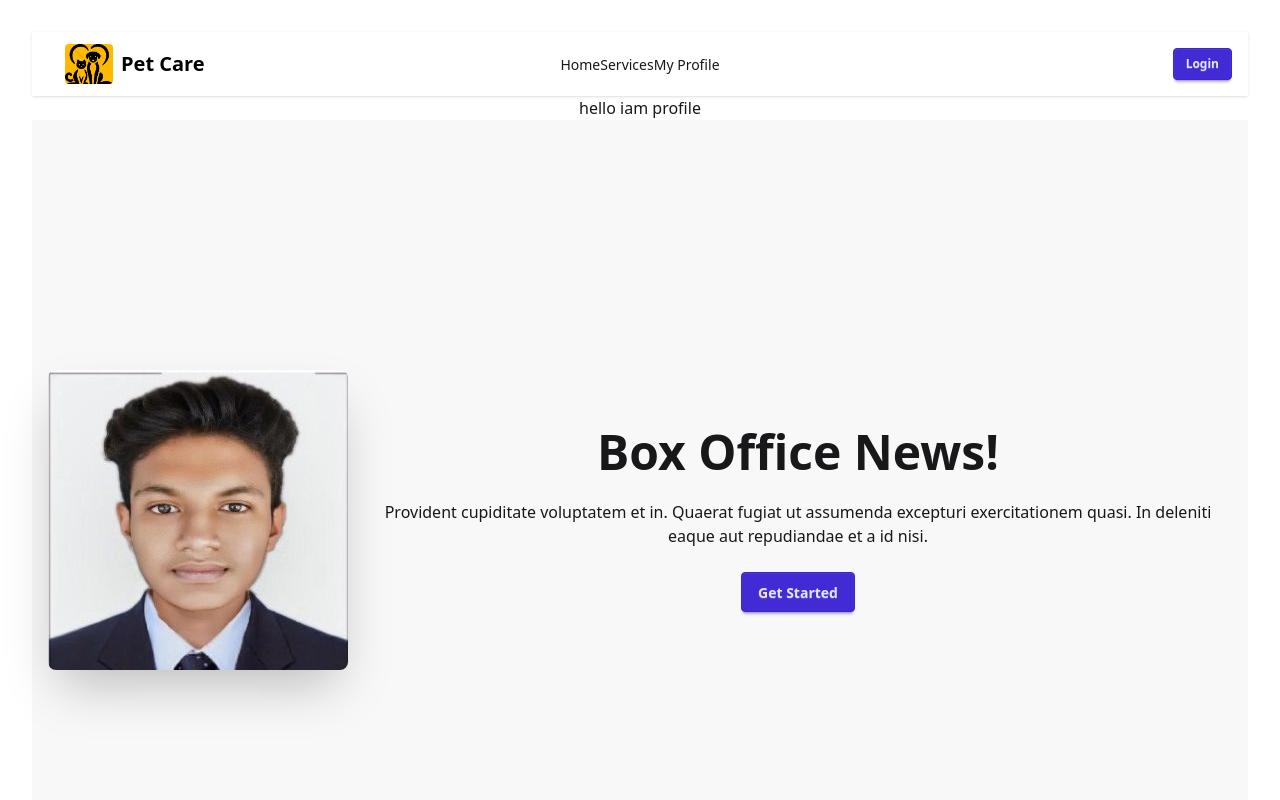
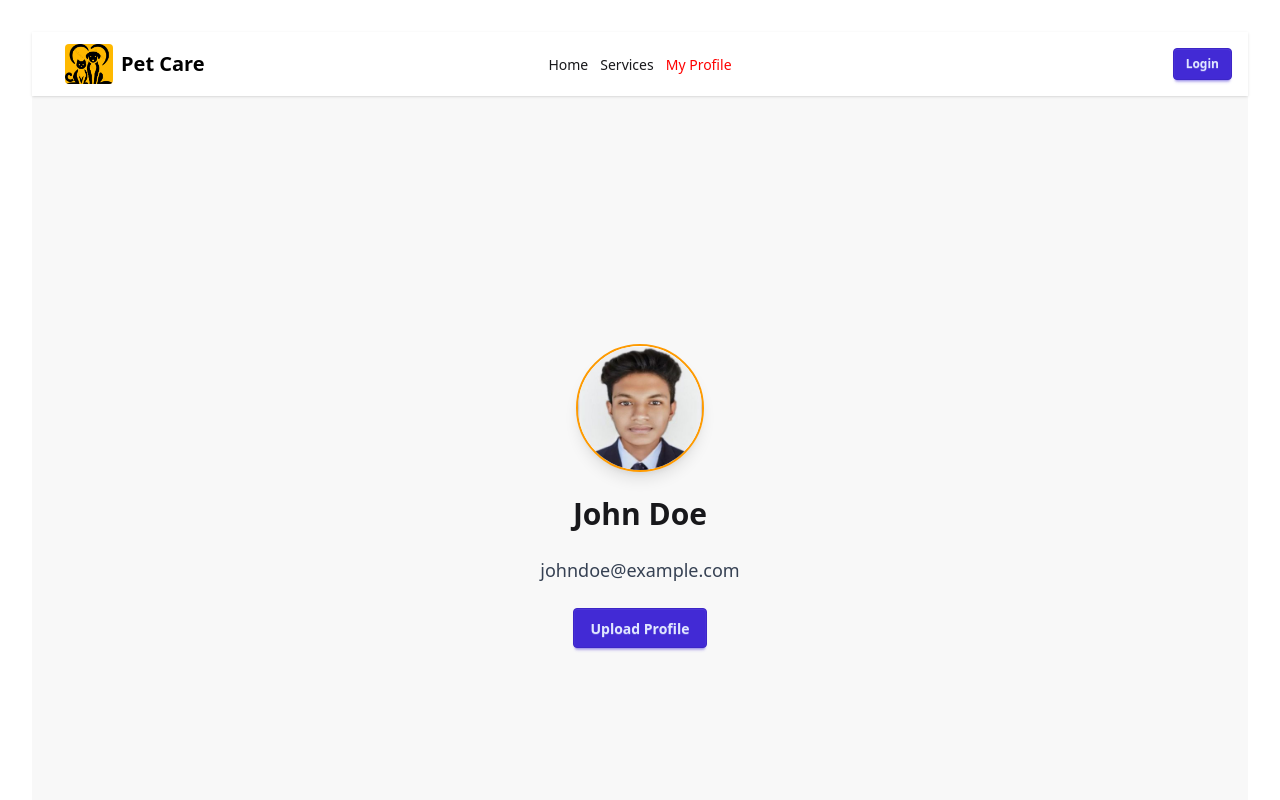
Before and after one commit to akashroy651/pet-care-in-winter, a React (Vite) app: page /Profile in a window 1280 px wide. Shown: the top 800 px of the page. Built offline with nearby package versions, Linux system fonts and the light colour scheme; no server answers.

Commit message:
added update profile

```diff
--- a/src/Component/Navbar/Navbar.jsx
+++ b/src/Component/Navbar/Navbar.jsx
@@ -1,99 +1,6 @@
-// // import React, { useContext } from "react";
-// import img from '../../assets/logo.png'
-// import { NavLink } from "react-router-dom";
-// // import { AuthContext } from "../../AuthProvider"; // ✅ Auth Context import
-
-// import '../../Component/Navbar/Navbar.css'
-// import { AuthContext } from "../../AuthProvider";
-// import { useContext, useState } from 'react';
-
-// //  login btn set
-
-// import Login from '../Login/Login';
 
 
-// const Navbar = () => {
-
-//   // const { user, logOut } = useContext(AuthContext); // ✅ user & logout function
-
-//   // //  login btn set
-//   const [showLogin, setShowLogin] = useState(false);
-
-
-
-
-
-
-//   return (
-//     <div className="navbar bg-base-100 shadow-sm">
-//       <div className="navbar-start">
-//         <div className="dropdown">
-//           <div tabIndex={0} role="button" className="btn btn-ghost lg:hidden">
-//             <svg xmlns="http://www.w3.org/2000/svg" className="h-5 w-5" fill="none"
-//               viewBox="0 0 24 24" stroke="currentColor">
-//               <path strokeLinecap="round" strokeLinejoin="round" strokeWidth="2"
-//                 d="M4 6h16M4 12h8m-8 6h16" />
-//             </svg>
-//           </div>
-
-//           <ul tabIndex="-1" className="menu menu-sm dropdown-content bg-base-100 rounded-box z-1 mt-3 w-52 p-2 shadow">
-//             <NavLink to="/"><li><a>Home</a></li></NavLink>
-//             <NavLink to="/services"><li><a>Services</a></li></NavLink>
-//             <NavLink to="/profile"><li><a>My Profile</a></li></NavLink>
-//           </ul>
-//         </div>
-
-//         <NavLink to="/">
-//           <a className="btn btn-ghost text-xl flex items-center gap-2">
-//             <img src={img} className="w-12 bg-amber-400 rounded" alt="" />
-//             <p className="text-black">Pet Care</p>
-//           </a>
-//         </NavLink>
-
-//       </div>
-
-//       <div className="navbar-center hidden lg:flex">
-//         <ul className="menu menu-horizontal px-1">
-//           <NavLink to="/"><li><a>Home</a></li></NavLink>
-//           <NavLink to="/services"><li><a>Services</a></li></NavLink>
-//           <NavLink to="/profile"><li><a>My Profile</a></li></NavLink>
-//         </ul>
-//       </div>
-
-//       <div className="navbar-end gap-3">
-//    <button onClick={() => setShowLogin(true)}>Login</button>
-
-//       {/* যদি showLogin true হয়, তাহলে Login component দেখাও */}
-//  {showLogin && (
-//   <div className="fixed inset-0 bg-black/50 flex justify-center items-center z-50">
-//     <div className="bg-white p-6 rounded-lg min-w-[300px] relative">
-//       <button
-//         onClick={() => setShowLogin(false)}
-//         className="absolute top-2 right-2 text-xl font-bold"
-//       >
-//         ✕
-//       </button>
-
-//       <Login onClose={() => setShowLogin(false)} />   {/* ✅ Modal বন্ধ controller */}
-//     </div>
-//   </div>
-// )}
-//       </div>
-//     </div>
-//   );
-// };
-
-// export default Navbar;
-
-
-
-
-
-
-
-
-
-
+import '../../Component/Navbar/Navbar.css'
 import img from '../../assets/logo.png';
 import { NavLink } from "react-router-dom";
 
@@ -103,9 +10,9 @@ const Navbar = () => {
 
 
   return (
-    <div className="navbar bg-base-100 shadow-sm px-4">
+    <div className="navbar bg-base-100 shadow-sm px-4 ">
 
-      {/* Navbar Startn*/}
+      {/* Navbar*/}
       <div className="navbar-start">
         <div className="dropdown">
           {/* Mobile Menu Button */}
@@ -117,7 +24,7 @@ const Navbar = () => {
             </svg>
           </div>
 
-          {/* Mobile Menu Items */}
+          {/* Menu Items */}
           <ul tabIndex="-1" className="menu menu-sm dropdown-content bg-base-100 rounded-box mt-3 w-52 p-2 shadow">
             <NavLink to="/"><li>Home</li></NavLink>
             <NavLink to="/services"><li>Services</li></NavLink>
@@ -132,16 +39,16 @@ const Navbar = () => {
         </NavLink>
       </div>
 
-      {/* Navbar Center (Desktop Menu) */}
+      {/* Navbar  Menu) */}
       <div className="navbar-center hidden lg:flex">
-        <ul className="menu menu-horizontal px-1">
+        <ul className="menu menu-horizontal px-1 gap-3">
           <NavLink to="/"><li>Home</li></NavLink>
           <NavLink to="/services"><li>Services</li></NavLink>
           <NavLink to="/profile"><li>My Profile</li></NavLink>
         </ul>
       </div>
 
-      {/* Navbar End */}
+      {/* Navbar login button */}
       <div className="navbar-end">
       <GoogleLogin></GoogleLogin>
 
--- a/src/Component/Profile/Profile.jsx
+++ b/src/Component/Profile/Profile.jsx
@@ -1,29 +1,124 @@
-import React from "react";
-import img from '../../assets/resize.jpg'
+// import React from "react";
+// import img from '../../assets/resize.jpg'
 
 
+// const Profile = () => {
+//   return (
+//     <div>
+
+//       <div className="hero bg-base-200 min-h-screen">
+//         <div className="hero-content flex-col lg:flex-row">
+//           <img
+//             // src="https://img.daisyui.com/images/stock/photo-1635805737707-575885ab0820.webp"
+//             src={img}
+//             className="max-w-sm rounded-lg shadow-2xl"
+//           />
+//           <div>
+//             <h1 className="text-5xl font-bold">Box Office News!</h1>
+//             <p className="py-6">
+//               Provident cupiditate voluptatem et in. Quaerat fugiat ut assumenda
+//               excepturi exercitationem quasi. In deleniti eaque aut repudiandae
+//               et a id nisi.
+//             </p>
+//             <button className="btn btn-primary">Get Started</button>
+//           </div>
+//         </div>
+//       </div>
+//     </div>
+//   );
+// };
+
+// export default Profile;
+
+
+
+
+
+
+
+
+
+
+// import React from "react";
+// // তুমি চাইলে নিজের image path use করতে পারো, নচেৎ user.photoURL ব্যবহার হবে
+// import img from '../../assets/resize.jpg';
+
+// const Profile = ({ user }) => {
+//   if (!user) {
+//     return (
+//       <div className="flex items-center justify-center min-h-screen">
+//         <p className="text-xl font-semibold">Please login first</p>
+//       </div>
+//     );
+//   }
+
+//   return (
+//     <div className="hero bg-base-200 min-h-screen">
+//       <div className="hero-content flex-col lg:flex-row gap-10">
+//         {/* User photo */}
+//         <img
+//           src={user.photoURL || img} // Firebase user photo অথবা fallback image
+//           className="max-w-sm rounded-lg shadow-2xl"
+//           alt="User Avatar"
+//         />
+
+//         {/* User info */}
+//         <div>
+//           <h1 className="text-5xl font-bold">{user.displayName}</h1>
+//           <p className="py-4 text-lg text-gray-700">{user.email}</p>
+//           <button
+//             className="btn btn-primary"
+//             onClick={() => alert("Update Profile coming soon!")}
+//           >
+//             Update Profile
+//           </button>
+//         </div>
+//       </div>
+//     </div>
+//   );
+// };
+
+// export default Profile;
+
+
+
+
+
+
+
+
+
+
+
+
+
+
+import React from "react";
+import img from "../../assets/resize.jpg"; // তুমি চাইলে অন্য image path দিতে পারো
+
 const Profile = () => {
+  // Static random data
+  const user = {
+    displayName: "John Doe",
+    email: "johndoe@example.com",
+    photoURL: img,
+  };
+
   return (
-    <div>
-      <h1>hello iam profile</h1>
-      <div className="hero bg-base-200 min-h-screen">
-        <div className="hero-content flex-col lg:flex-row">
-          <img
-            // src="https://img.daisyui.com/images/stock/photo-1635805737707-575885ab0820.webp"
-            src={img}
-            className="max-w-sm rounded-lg shadow-2xl"
-          />
-          <div>
-            <h1 className="text-5xl font-bold">Box Office News!</h1>
-            <p className="py-6">
-              Provident cupiditate voluptatem et in. Quaerat fugiat ut assumenda
-              excepturi exercitationem quasi. In deleniti eaque aut repudiandae
-              et a id nisi.
-            </p>
-            <button className="btn btn-primary">Get Started</button>
-          </div>
-        </div>
-      </div>
+    <div className="flex flex-col items-center justify-center min-h-screen gap-6 bg-base-200 p-6">
+      <img
+        src={user.photoURL}
+        alt="User Avatar"
+        className="w-32 h-32 rounded-full border-2 border-amber-500 shadow-lg"
+      />
+      <h1 className="text-3xl font-bold">{user.displayName}</h1>
+      <p className="text-gray-700 text-lg">{user.email}</p>
+      <button
+        className="btn btn-primary"
+        onClick={() => alert("Upload Profile coming soon!")}
+      >
+        Upload Profile
+      </button>
     </div>
   );
 };
```
